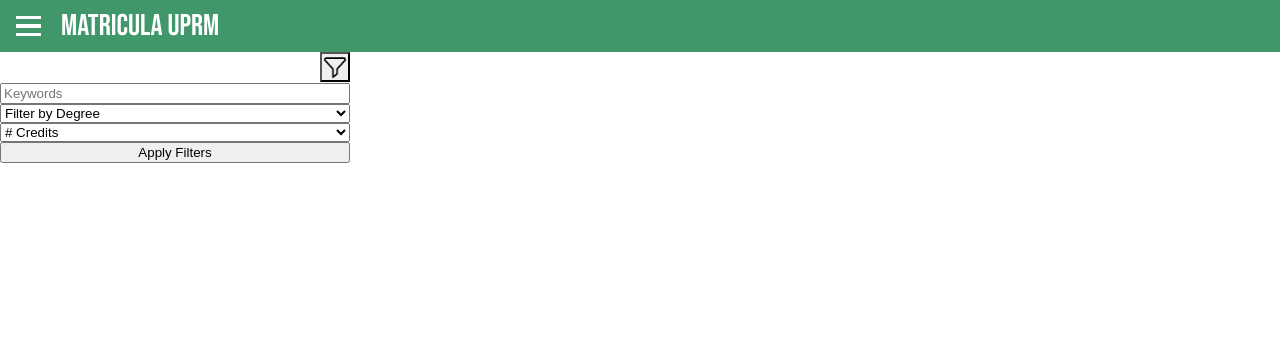
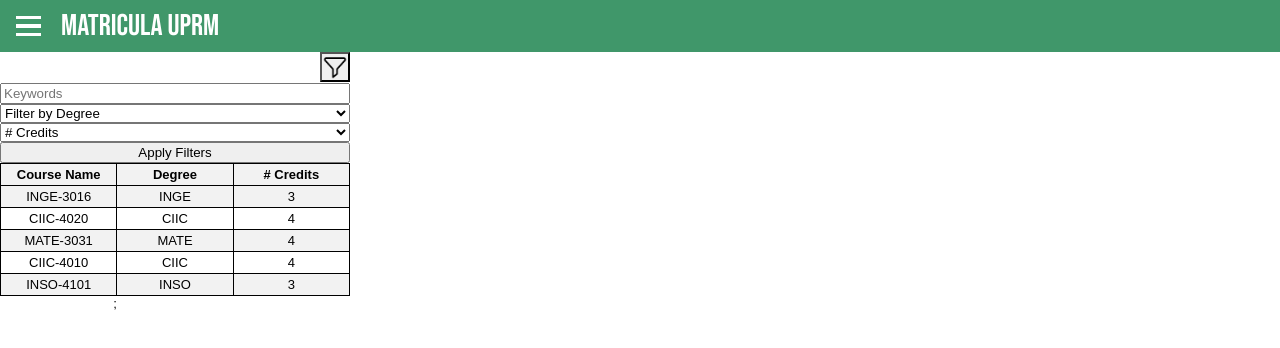
Before and after one commit to uprm-inso4101-2023-2024-s2/semester-project-studentenrollmentsystem, a React (Create React App) app: page /filter-test in a window 1280 px wide. Both pictures are taken after a click on the button 335 px from the left and 67 px from the top of the page. Shown: the top 348 px of the page. Built offline with nearby package versions, Linux system fonts and the light colour scheme.

Commit message:
basic filter logic

```diff
--- a/src/components/filter.js
+++ b/src/components/filter.js
@@ -8,18 +8,38 @@
     x.style.display = "grid";
   };
 
+  // Filters
+  const[filteredData, setFilteredData] = React.useState([]);
+  const[degree, setDegree] = React.useState([]);
+  const[credits, setCredits] = React.useState([]);
+  const[keyword, setKeyword] = React.useState([]);
+
+  const[courseData, setCourseData] = React.useState([]);
+  React.useEffect(()=>{
+    setCourseData(courseList);
+    setFilteredData(courseList);
+  },[]);
+
+  const applyFilters = () => {
+    const filteredCourseData = courseData
+      .filter(x => x.degree == (degree == '' ? x.degree : degree))
+      .filter(y => y.credits == (credits == '' ? y.credits : credits));
+    setFilteredData(filteredCourseData);
+  };
+
   return (
     <div className={styles.filter}>
       <button className={styles.button} onClick={()=>
         toggleFilterMenu()}></button>
       <div id="filterMenu">
-          <input type="text" placeholder="Keywords"/>
-          <select>
+        <input type="text" placeholder="Keywords"
+          onChange={(e)=>setKeyword(e.target.value)}/>
+        <select onChange={(e)=>setDegree(e.target.value)}>
           <option value="">Filter by Degree</option>
           <option value="CIIC">CIIC</option>
           <option value="INSO">INSO</option>
         </select>
-          <select>
+        <select onChange={(e)=>setCredits(e.target.value)}>
           <option value=""># Credits</option>
           <option value="1">1</option>
           <option value="2">2</option>
@@ -27,7 +47,25 @@
           <option value="4">4</option>
           <option value="5">5</option>
         </select>
-          <button>Apply Filters</button>
+        <button onClick={()=>applyFilters()}>Apply Filters</button>
+        <table className={styles.table}>
+          <thead>
+            <tr>
+              <th>Course Name</th>
+              <th>Degree</th>
+              <th># Credits</th>
+            </tr>
+          </thead>
+          <tbody>
+            {filteredData.map((course, index) => (
+              <tr key={index}>
+                <td>{course.course}</td>
+                <td>{course.degree}</td>
+                <td>{course.credits}</td>
+              </tr>
+            ))};
+          </tbody>
+        </table>
       </div>
     </div>
   );
--- a/src/styles/components/filter.module.scss
+++ b/src/styles/components/filter.module.scss
@@ -19,3 +19,30 @@
     background-color: darken(#ffffff, 15%);
   }
 }
+
+.table {
+  table-layout: fixed;
+  width: 100%;
+  border-collapse: collapse;
+  font-family: Arial, sans-serif;
+  font-size: small;
+
+  th, td {
+    text-align: center;
+    width: 100%;
+    padding: 3px;
+    border: 1px solid #000000;
+  }
+
+  th {
+    color: #000000;
+  }
+
+  tr:nth-child(even) {
+    background-color: #ffffff;
+  }
+
+  tr:nth-child(odd) {
+    background-color: #f2f2f2;
+  }
+}
```
Lines whose indentation alone changed are shown as unchanged.
